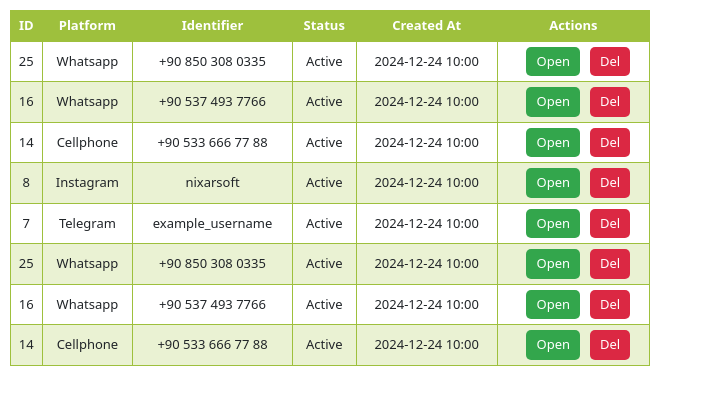
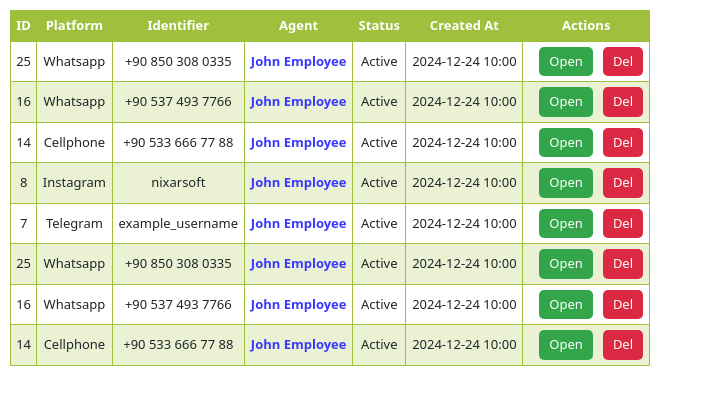
Before and after one commit to nixarsoft/crm-fe, a React (Vite) app: page / in a window 1280 px wide. Shown: the top 404 px of the page, without its empty margins (0-703 px from the left). Built offline with nearby package versions, Linux system fonts and the light colour scheme.

Commit message:
ConversationHistory design was created by creating Button and Table components.

```diff
--- a/src/app.jsx
+++ b/src/app.jsx
@@ -6,6 +6,7 @@ function App() {
     "ID",
     "Platform",
     "Identifier",
+    "Agent",
     "Status",
     "Created At",
     "Actions",
@@ -16,6 +17,7 @@ function App() {
       id: 25,
       platform: "Whatsapp",
       identifier: "+90 850 308 0335",
+      agent: "John Employee",
       status: "Active",
       createdAt: "2024-12-24 10:00",
     },
@@ -23,6 +25,7 @@ function App() {
       id: 16,
       platform: "Whatsapp",
       identifier: "+90 537 493 7766",
+      agent: "John Employee",
       status: "Active",
       createdAt: "2024-12-24 10:00",
     },
@@ -30,6 +33,7 @@ function App() {
       id: 14,
       platform: "Cellphone",
       identifier: "+90 533 666 77 88",
+      agent: "John Employee",
       status: "Active",
       createdAt: "2024-12-24 10:00",
     },
@@ -37,6 +41,7 @@ function App() {
       id: 8,
       platform: "Instagram",
       identifier: "nixarsoft",
+      agent: "John Employee",
       status: "Active",
       createdAt: "2024-12-24 10:00",
     },
@@ -44,6 +49,7 @@ function App() {
       id: 7,
       platform: "Telegram",
       identifier: "example_username",
+      agent: "John Employee",
       status: "Active",
       createdAt: "2024-12-24 10:00",
     },
@@ -51,6 +57,7 @@ function App() {
       id: 25,
       platform: "Whatsapp",
       identifier: "+90 850 308 0335",
+      agent: "John Employee",
       status: "Active",
       createdAt: "2024-12-24 10:00",
     },
@@ -58,6 +65,7 @@ function App() {
       id: 16,
       platform: "Whatsapp",
       identifier: "+90 537 493 7766",
+      agent: "John Employee",
       status: "Active",
       createdAt: "2024-12-24 10:00",
     },
@@ -65,6 +73,7 @@ function App() {
       id: 14,
       platform: "Cellphone",
       identifier: "+90 533 666 77 88",
+      agent: "John Employee",
       status: "Active",
       createdAt: "2024-12-24 10:00",
     },
--- a/src/components/Table/Table.module.css
+++ b/src/components/Table/Table.module.css
@@ -18,3 +18,7 @@ th {
 table tr:nth-child(even) {
   background-color: #eaf2d3;
 }
+.agent {
+  color: #3838ff;
+  font-weight: 600;
+}
--- a/src/components/Table/TableRow.jsx
+++ b/src/components/Table/TableRow.jsx
@@ -1,5 +1,6 @@
 import React from "react";
 import Button from "../Button/Button";
+import styles from "./Table.module.css";
 
 const TableRow = ({ row, onOpen, onDelete }) => {
   return (
@@ -7,6 +8,7 @@ const TableRow = ({ row, onOpen, onDelete }) => {
       <td>{row.id}</td>
       <td>{row.platform}</td>
       <td>{row.identifier}</td>
+      <td className={styles.agent}>{row.agent}</td>
       <td>{row.status}</td>
       <td>{row.createdAt}</td>
       <td>
```
